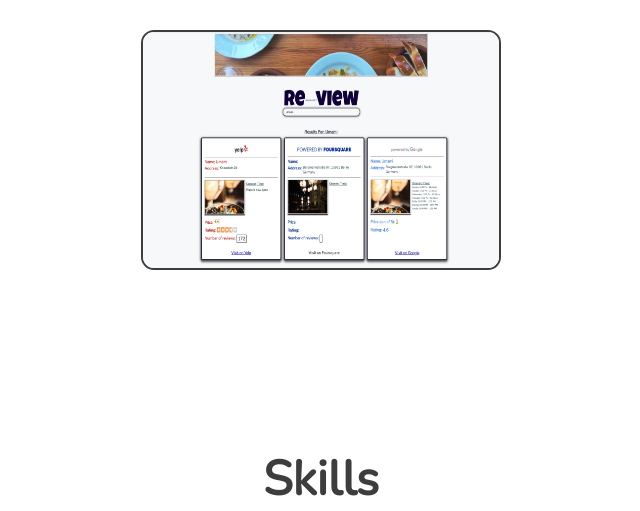
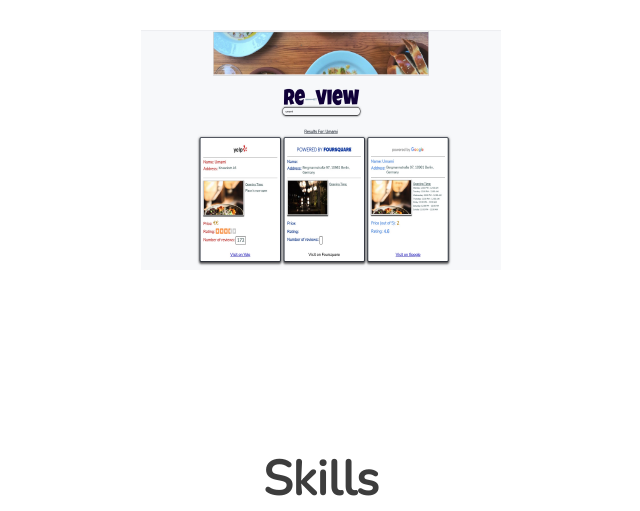
Before and after one commit to tomerrajuan/portfolio, a PHP site: page / in a window 1280 px wide. Shown: the part 2633-3144 px from the top of the page, without its empty margins (319-959 px from the left). Run offline with PHP 8.4, Linux system fonts and the light colour scheme; some libraries are stand-ins or nearby versions.

Commit message:
css change

```diff
--- a/style.css
+++ b/style.css
@@ -191,10 +191,8 @@ header.on {
 }
 #project_img {
   object-fit: fill;
-  border: 2px solid rgb(61, 61, 61);
   height: 240px;
   width: 360px;
-  border-radius: 13px;
   margin: 15px;
 }
 .learn-more {
```
